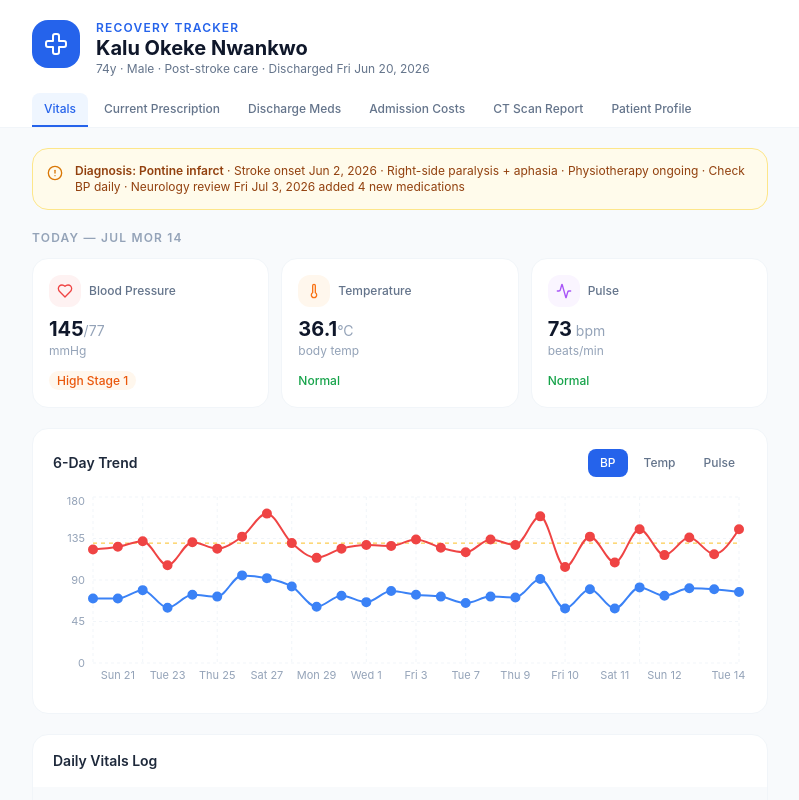
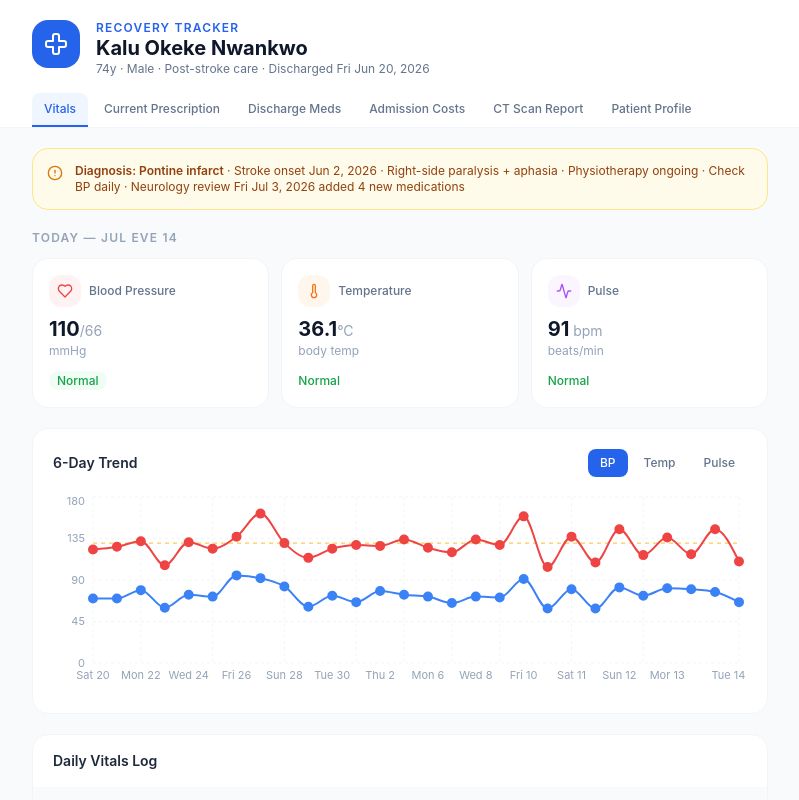
Before and after one commit to kbn4191/kalu-health-tracker, a Next.js app: page / in a window 1280 px wide. Shown: the top 800 px of the page, without its empty margins (240-1039 px from the left). Built offline with nearby package versions, Linux system fonts and the light colour scheme.

Commit message:
Jul Eve 14

```diff
--- a/app/page.tsx
+++ b/app/page.tsx
@@ -121,6 +121,14 @@ const vitals = [
     sys: 145,
     dia: 77,
     pulse: 73,
+  },
+  {
+    day: "Tue  14",
+    date: "Jul Eve 14",
+    temp: 36.1,
+    sys: 110,
+    dia: 66,
+    pulse: 91,
   },
 ];
 
```
